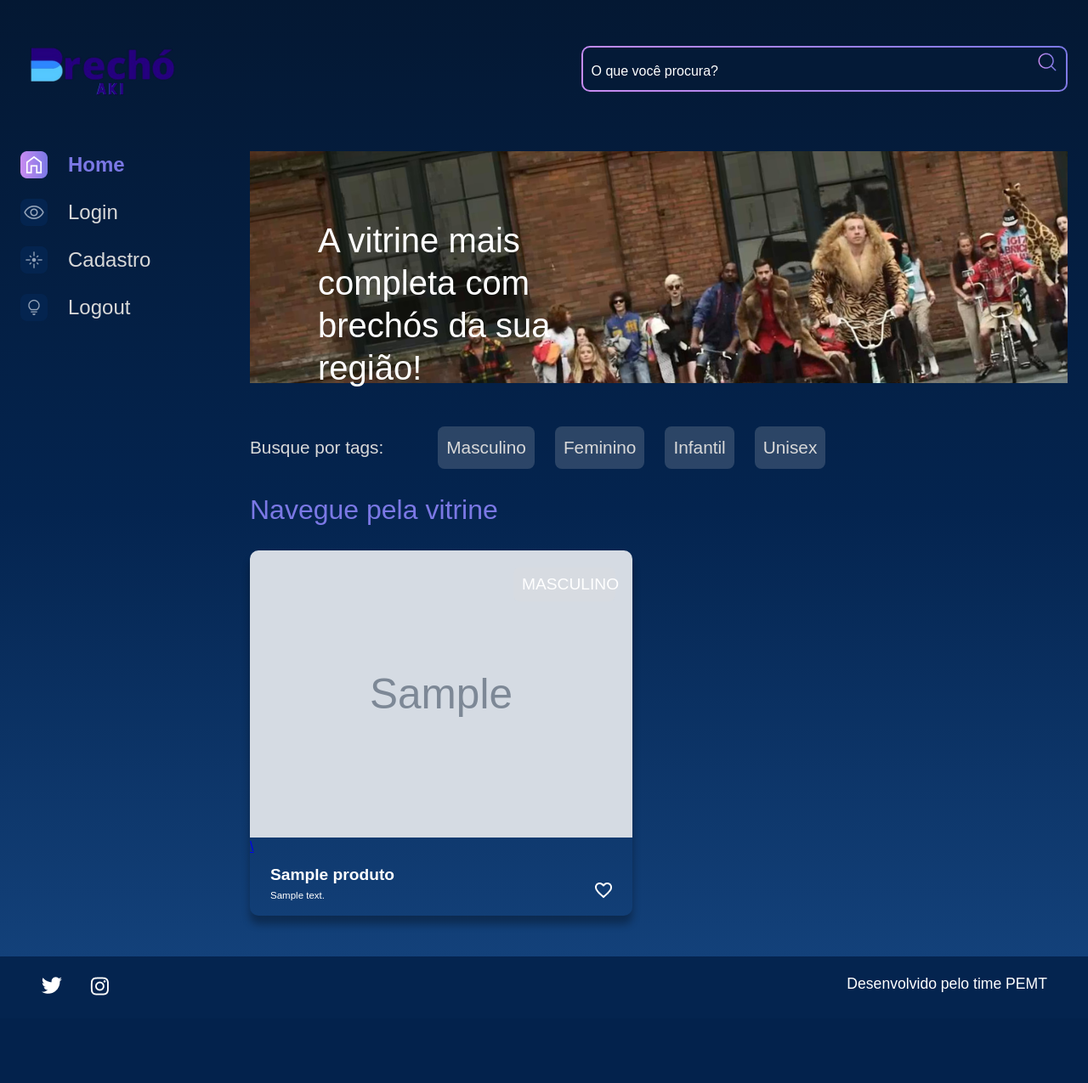
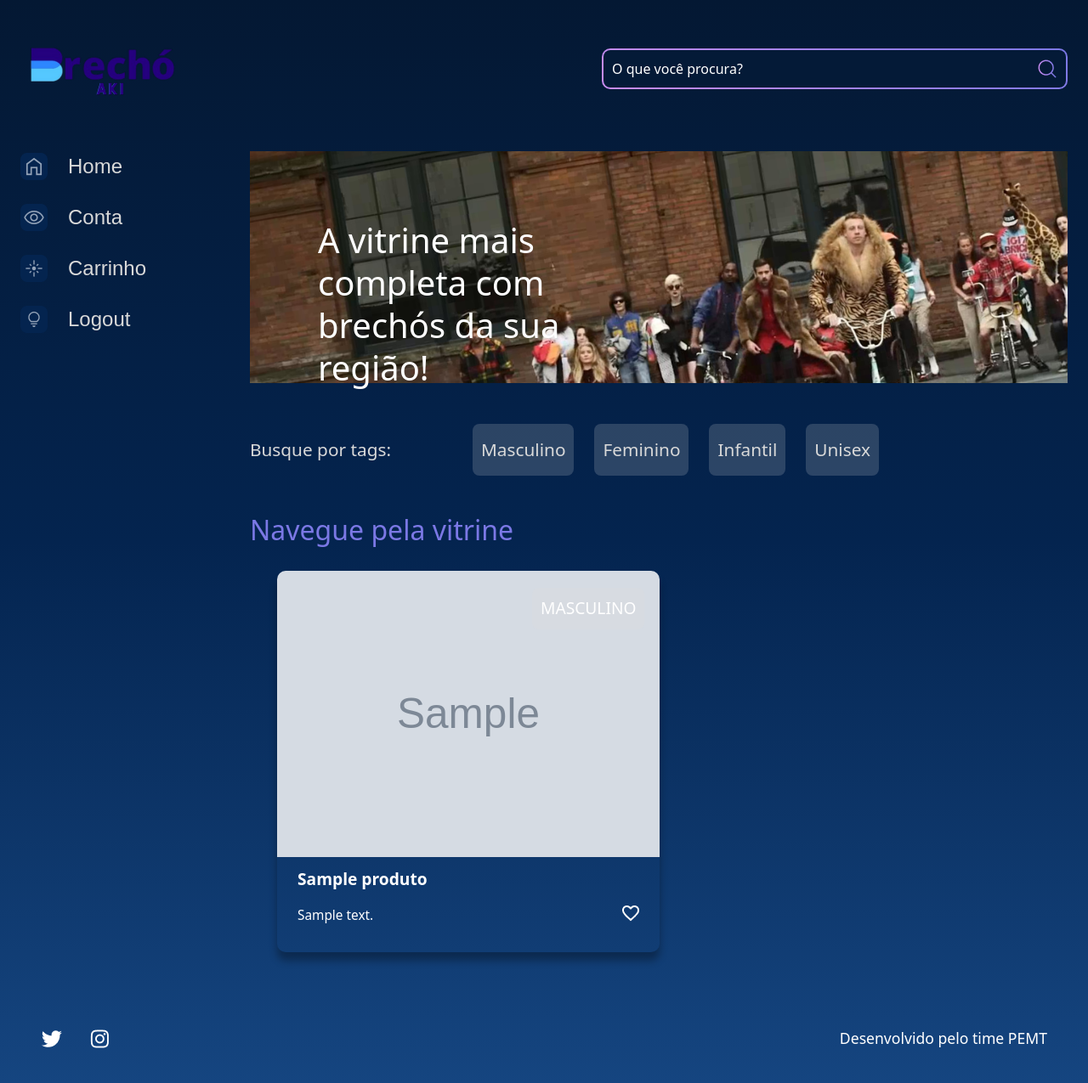
Before and after one commit to matheushpr9/Brechoaki, a Django app: page / in a window 1280 px wide. Shown: the whole page at 85% size. Before the commit the page ends 1172 px from the top, so only its background shows below. Run offline with Django 4.2, Linux system fonts and the light colour scheme; tables that the repository leaves empty hold one stand-in row (values such as "Sample post"); grey boxes marked "Sample" are stand-in pictures.

Commit message:
feat: update header and product pages

```diff
--- a/setup/static/styles/style.css
+++ b/setup/static/styles/style.css
@@ -74,6 +74,10 @@
     left: 80px;
 }
 
+.galeria {
+    width: 31.25rem;
+}
+
 .cabecalho {
     align-items: center;
     display: flex;
@@ -106,7 +110,6 @@
     background-color: transparent;
     border: none;
     font-size: 1rem;
-    height: 24px;
     padding: 10px;
     width: 500px;
 }
@@ -140,7 +143,7 @@
     align-content: space-between;
 }
 
-.card {
+.card-produto {
     border-radius: 10px;
     box-shadow: 0px 10px 10px #00000050;
     color: #FFFFFF;
@@ -159,13 +162,13 @@
     border-radius: 8px;
     border: 2px solid transparent;
     font-size: 1.2rem;
-    left: 310px;
+    left: 300px;
     margin-right: 1.5rem;
     padding: .5rem .5rem;
     position: absolute;
     text-align: center;
     top: 20px;
-    width: 100px;
+    width: max-content;
 }
 
 .card__info {
@@ -190,8 +193,8 @@
 }
 
 .card__descricao {
-    font-size: 0.6em;
-    margin-top: 0.8em;
+    font-size: 0.8em;
+    margin-top: 0.4em;
 }
 
 .vitrine {
@@ -239,14 +242,15 @@
     font-weight: bold;
     line-height: 2rem;
     color: #FFFFFF;
+    font-size: 1.25rem;
 }
 
 .imagem__texto {
-    font-size: 1rem;
+    font-size: 1.0rem;
 }
 
 .imagem__descricao {
-    font-size: 0.7rem;
+    font-size: 1.5rem;
 }
 
 .menu-lateral {
@@ -270,17 +274,13 @@
     font-size: 24px;
 }
 
-.menu-lateral__navegacao a:first-child {
-    font-weight: bold;
-    color: #7B78E5;
-}
-
 .menu-lateral__navegacao img {
     margin-right: 1.5rem;
 }
 
 .pagina-inicial {
     max-width: 1440px;
+    min-height: 88vh;
     padding: 1.5rem;
     margin: 0 auto;
 }
@@ -338,7 +338,6 @@
 }
 
 .rodape {
-    background-color: #04244F;
     width: 100%;
     padding: 1.5rem 3rem;
     box-sizing: border-box;
@@ -408,3 +407,9 @@
 input::-ms-input-placeholder { /* Microsoft Edge */
     color: #FFF;
   }
+
+.alert alert-primary{
+    --bs-alert-color: #084298;
+    --bs-alert-bg: #cfe2ff;
+    --bs-alert-border-color: #b6d4fe;
+}
--- a/templates/usuarios/login.html
+++ b/templates/usuarios/login.html
@@ -23,15 +23,17 @@
                     {% csrf_token %}
                     <div class="row">
                         {% for field in form.visible_fields %}
-                            <div class="col-12 col-lg-12" style="margin-bottom: 10px;">
+                            <div class="col-12 col-lg-12" style="margin-bottom: 1rem;">
                                 <label for="{{field.id_for_label}}" style="color:#D9D9D9; margin-bottom: 5px;">{{ field.label }}</label>
                                 {{ field }}
                             </div>
                         {% endfor %}
                     </div>
                     <div>
-                        <button type="submit" class="btn btn-success col-12" style="padding: top 5px;"">Logar</button>
+                        <button type="submit" class="btn btn-success col-12">Logar</button>
+                        <p class="text-white mt-3"> Ainda não tem conta? <a href="{% url 'cadastro' %}" class="text-white"> Cadastre-se </a></p>
                     </div>
+
                 </form>
             </section>
         </main>
--- a/templates/vitrine/base.html
+++ b/templates/vitrine/base.html
@@ -12,6 +12,7 @@
     <link rel="preconnect" href="https://fonts.gstatic.com" crossorigin>
     <link href="https://fonts.googleapis.com/css2?family=Poppins:wght@400;500;600&display=swap" rel="stylesheet">
     <link rel="stylesheet" href="{% static '/styles/style.css' %}">
+    <link href="https://cdn.jsdelivr.net/npm/bootstrap@5.2.2/dist/css/bootstrap.min.css" rel="stylesheet" integrity="sha384-Zenh87qX5JnK2Jl0vWa8Ck2rdkQ2Bzep5IDxbcnCeuOxjzrPF/et3URy9Bv1WTRi" crossorigin="anonymous">
 
 </head>
 
--- a/templates/vitrine/busca.html
+++ b/templates/vitrine/busca.html
@@ -22,12 +22,12 @@
                         <ul class="cards__lista">
                         {% if cards %}
                             {% for item in cards %}
-                            <li class="card">
+                            <li class="card-produto">
                                 <a href="{% url 'imagem' item.id %}">
                                     {% if item.foto == "" or item == null %}
-                                    <img class="card__imagem" src="{% static '/assets/imagens/vitrine/'%}{{ item.id }}/{{ item.foto }} " alt="foto">\
+                                    <img class="card__imagem" src="{% static '/assets/imagens/vitrine/'%}{{ item.id }}/{{ item.foto }} " alt="foto">
                                     {% else %}
-                                    <img class="card__imagem" src="{{ item.foto.url }}" alt="foto">\
+                                    <img class="card__imagem" src="{{ item.foto.url }}" alt="foto">
                                     {% endif %}
                                 </a>
                                 <span class="card__tag">{{ item.categoria }}</span>
--- a/templates/vitrine/imagem.html
+++ b/templates/vitrine/imagem.html
@@ -14,6 +14,7 @@
                                 <p class="imagem__titulo">{{ item.nome }}</p>
                                 <p class="imagem__descricao"> R$ {{ item.preco }} - {{ item.loja }} </p>
                                 <p class="imagem__texto"> {{ item.descricao }} </p>
+                                <button class="btn btn-light mt-2">Adicionar ao carrinho</button>
                             </div>
                         </div>
                     </div>
--- a/templates/vitrine/index.html
+++ b/templates/vitrine/index.html
@@ -22,12 +22,12 @@
                         <ul class="cards__lista">
                         {% if cards %}
                             {% for item in cards %}
-                            <li class="card">
+                            <li class="card-produto">
                                 <a href="{% url 'imagem' item.id %}">
                                     {% if item.foto == "" or item == null %}
-                                    <img class="card__imagem" src="{% static '/assets/imagens/vitrine/'%}{{ item.id }}/{{ item.foto }} " alt="foto">\
+                                    <img class="card__imagem" src="{% static '/assets/imagens/vitrine/'%}{{ item.id }}/{{ item.foto }} " alt="foto">
                                     {% else %}
-                                    <img class="card__imagem" src="{{ item.foto.url }}" alt="foto">\
+                                    <img class="card__imagem" src="{{ item.foto.url }}" alt="foto">
                                     {% endif %}
                                 </a>
                                 <span class="card__tag">{{ item.categoria }}</span>
--- a/templates/vitrine/partials/_header.html
+++ b/templates/vitrine/partials/_header.html
@@ -8,20 +8,20 @@
         </div>
     {% endfor %}
     <div class="cabecalho__busca">
-        <div class="busca__fundo">
-            <form action="{% url 'busca' %}">
-                <input name = "busca" class="busca__input" type="text" placeholder="O que você procura?">
-                <button type="submit" class="busca__botao"><img class="busca__icone" src="{% static '/assets/ícones/1x/search.png' %}" alt="ícone de search"></button>
+        <form action="{% url 'busca' %}">
+                <div class="busca__fundo">
+                    <input name = "busca" class="busca__input" type="text" placeholder="O que você procura?">
+                    <button type="submit" class="busca__botao"><img class="busca__icone" src="{% static '/assets/ícones/1x/search.png' %}" alt="ícone de search"></button>
+                </div>
             </form>
-        </div>
     </div>
 </header>
 <main class="principal">
     <section class="menu-lateral">
         <nav class="menu-lateral__navegacao">
-            <a href="{% url 'home' %}"><img src="{% static '/assets/ícones/1x/Home - ativo.png' %}"> Home</a>
-            <a href="{% url 'login' %}"><img src="{% static '/assets/ícones/1x/Mais vistas - inativo.png' %}"> Login </a>
-            <a href="{% url 'cadastro' %}"><img src="{% static '/assets/ícones/1x/Novas - inativo.png' %}"> Cadastro </a>
+            <a href="{% url 'home' %}"><img src="{% static '/assets/ícones/1x/Home - inativo.png' %}"> Home</a>
+            <a href="{% url 'login' %}"><img src="{% static '/assets/ícones/1x/Mais vistas - inativo.png' %}"> Conta </a>
+            <a href="{% url 'home' %}"><img src="{% static '/assets/ícones/1x/Novas - inativo.png' %}"> Carrinho </a>
             <a href="{% url 'logout'%}"><img src="{% static '/assets/ícones/1x/Surpreenda-me - inativo.png' %}"> Logout </a>
         </nav>
     </section>
```
Also changed, not shown: templates/usuarios/cadastro.html (+4 -3 lines).
